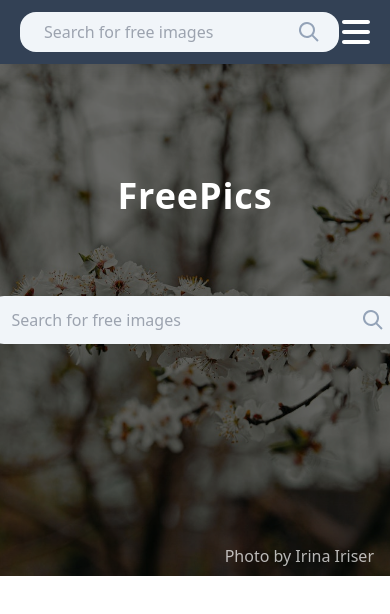
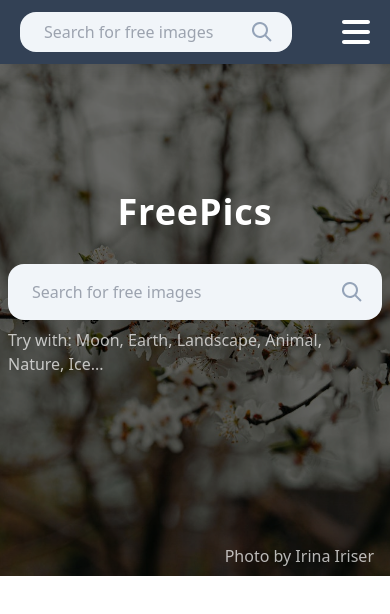
Before and after one commit to melanimb/free-pics, a Next.js app: page / in a window 390 px wide. Shown: the top 614 px of the page. Built offline with nearby package versions, Linux system fonts and the light colour scheme; no server answers.

Commit message:
fix: responsive all and fold

```diff
--- a/components/NavSearchbar.jsx
+++ b/components/NavSearchbar.jsx
@@ -13,12 +13,12 @@
   }
 
   return (
-    <div className='fixed left-5 top-3 md:left-32 z-40'>
+    <div className='max-[280px]:w-[12.5rem] w-[17rem] md:w-[18rem] lg:w-[25rem] fixed left-5 top-3 md:left-32 z-40'>
       <form onSubmit={(e) => sendRequest(e, query, resetQuery)}>
         <label className='relative'>
           <button
             type='submit'
-            className='absolute inset-y-1 right-5 flex items-center pl-2'
+            className='max-[280px]:hidden absolute inset-y-1 right-5 flex items-center pl-2'
           >
             <svg
               className='h-5 w-5 fill-slate-400'
@@ -29,7 +29,7 @@
             </svg>
           </button>
           <input
-            className='py-2 px-16 pl-6 md:px-24 md:pl-6 bg-slate-100 text-gray-800 rounded-2xl focus:outline-none focus:ring-2 focus:ring-fuchsia-400'
+            className='py-2 pl-6 w-full bg-slate-100 text-gray-800 rounded-2xl focus:outline-none focus:ring-2 focus:ring-fuchsia-400'
             placeholder='Search for free images'
             type='text'
             name='search'
--- a/components/Searchbar.jsx
+++ b/components/Searchbar.jsx
@@ -15,7 +15,7 @@
 
   return (
     <>
-      <div>
+      <div className='mx-2 sm:w-[40rem]'>
         <form onSubmit={(e) => sendRequest(e, query, resetQuery)}>
           <label className='relative'>
             <button
@@ -31,7 +31,7 @@
               </svg>
             </button>
             <input
-              className='py-3 px-40 pl-6 sm:py-4 sm:px-72 sm:pl-6 bg-slate-100 text-gray-800 rounded-2xl focus:outline-none focus:ring-2 focus:ring-fuchsia-400'
+              className='py-4 w-full pl-6 bg-slate-100 text-gray-800 rounded-2xl focus:outline-none focus:ring-2 focus:ring-fuchsia-400'
               placeholder='Search for free images'
               type='text'
               name='search'
@@ -41,6 +41,7 @@
             />
           </label>
         </form>
+        <p className='text-white opacity-70 mt-2'>Try with: Moon, Earth, Landscape, Animal, Nature, Ice...</p>
       </div>
       {/* <div>
             <button className='flex justify-center items-center gap-1 py-2 px-10 mt-3 sm:px-5 sm:pl-2 sm:ml-3 sm:mt-0 bg-gradient-to-r from-fuchsia-400 to-blue-500 hover:bg-gradient-to-l text-white w-full rounded-lg text-center text-base font-semibold tracking-wide'>
--- a/components/SearchbarContainer.jsx
+++ b/components/SearchbarContainer.jsx
@@ -6,7 +6,7 @@
     <>
       <HeroImage />
       <div className='flex flex-col sm:flex-row justify-center items-center h-[32rem] mt-16 relative left-0 right-0 z-30'>
-        <h1 className='absolute top-28 sm:top-36 text-white text-4xl tracking-wide font-extrabold'>
+        <h1 className='absolute top-32 text-white text-4xl tracking-wide font-extrabold'>
           FreePics
         </h1>
         {children}
```
Also changed, not shown: 1 other file (tests, documents, lock files or other folders).
